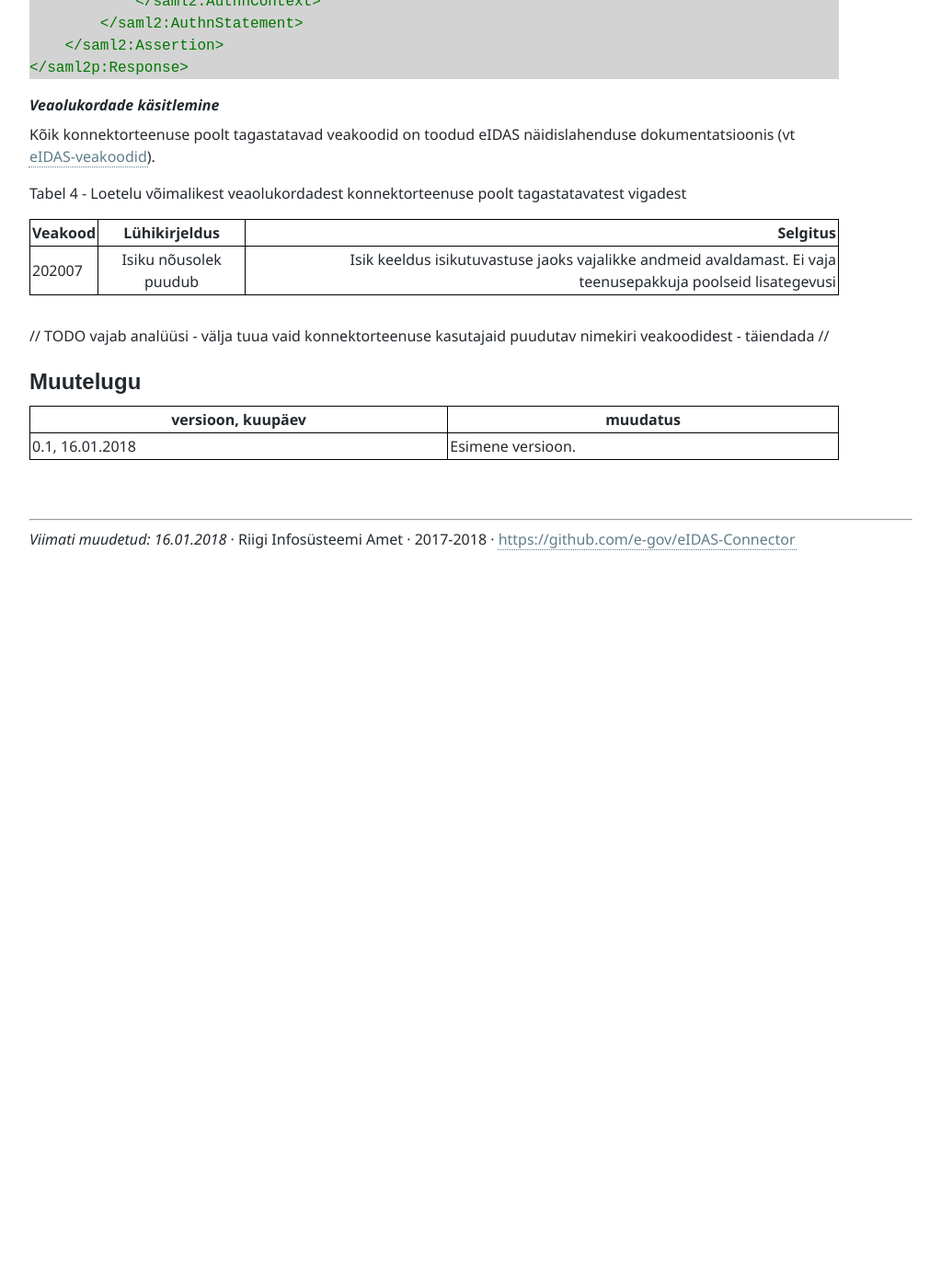
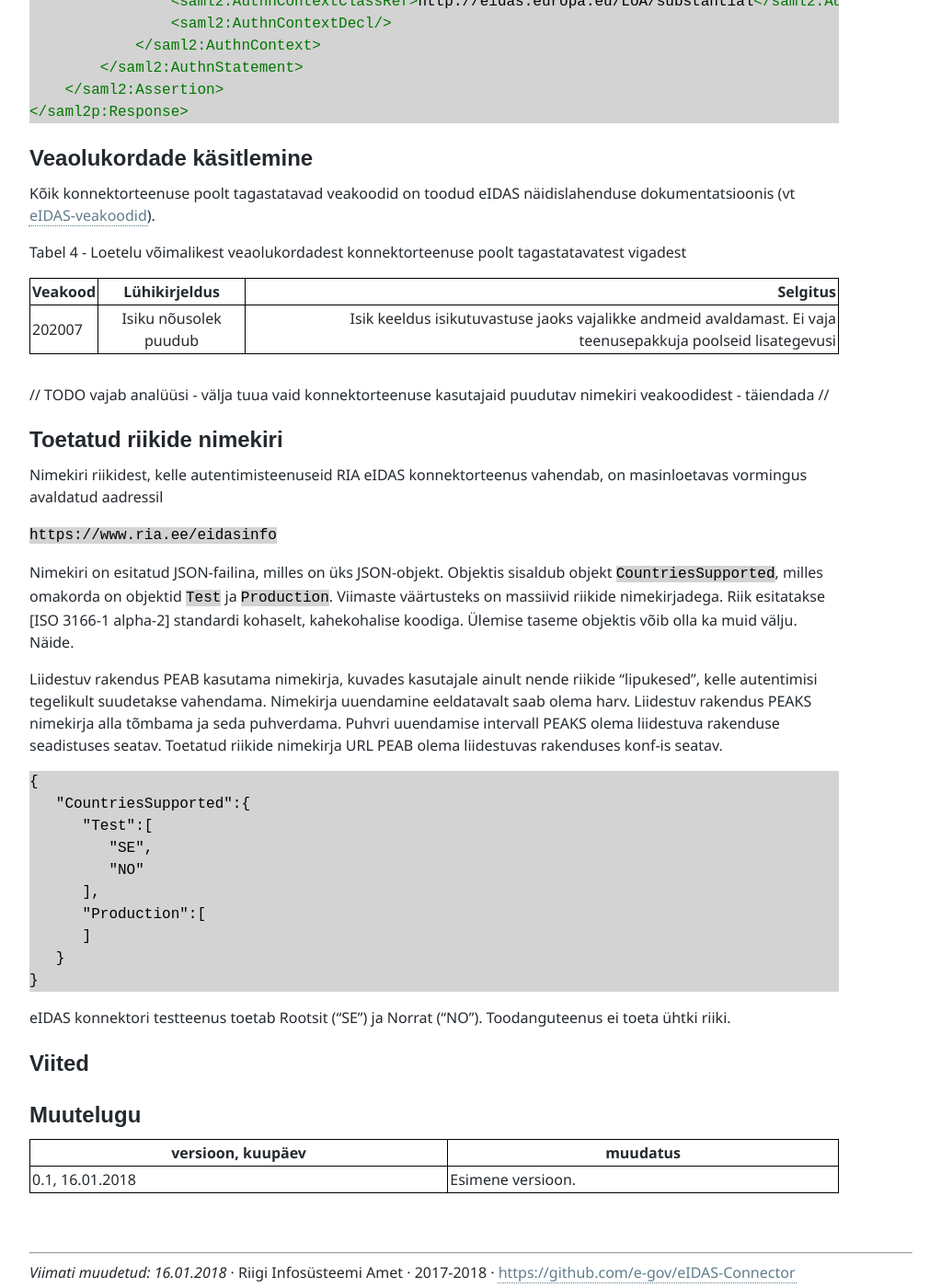
Before and after one commit to e-gov/eIDAS-Node, a Jekyll site: the page built from Spetsifikatsioon.md, in a window 1280 px wide and 1400 px high, scrolled down 12031 px. Shown: the whole window at 92% size, without its empty margins (0-1023 px from the left). Built offline with Jekyll 4.4.1, drawn with Linux system fonts in a browser that asks for light colours; before the commit the page ends 12661 px from its top, so only the background shows below that; some of the changed text lies outside the part shown.

Commit message:
Lisatud toetatud riikide nimekiri

````diff
--- a/Spetsifikatsioon.md
+++ b/Spetsifikatsioon.md
@@ -378,7 +378,7 @@ Näidis 4 - Dekodeeritud `SAMLResponse` parameetri sisu isikutuvastuse ebaõnnes
 </saml2p:Response>
 ```
 
-### Veaolukordade käsitlemine
+## Veaolukordade käsitlemine
 
 Kõik konnektorteenuse poolt tagastatavad veakoodid on toodud eIDAS näidislahenduse dokumentatsioonis (vt [eIDAS-veakoodid]).
 
@@ -389,6 +389,33 @@ Tabel 4 - Loetelu võimalikest veaolukordadest konnektorteenuse poolt tagastatav
 | 202007 | Isiku nõusolek puudub | Isik keeldus isikutuvastuse jaoks vajalikke andmeid avaldamast. Ei vaja teenusepakkuja poolseid lisategevusi |
 
 // TODO vajab analüüsi - välja tuua vaid konnektorteenuse kasutajaid puudutav nimekiri veakoodidest - täiendada //
+
+## Toetatud riikide nimekiri
+
+Nimekiri riikidest, kelle autentimisteenuseid RIA eIDAS konnektorteenus vahendab, on masinloetavas vormingus avaldatud aadressil
+
+`https://www.ria.ee/eidasinfo`
+
+Nimekiri on esitatud JSON-failina, milles on üks JSON-objekt. Objektis sisaldub objekt `CountriesSupported`, milles omakorda on objektid `Test` ja `Production`. Viimaste väärtusteks on massiivid riikide nimekirjadega. Riik esitatakse [ISO 3166-1 alpha-2] standardi kohaselt, kahekohalise koodiga. Ülemise taseme objektis võib olla ka muid välju. Näide.
+
+Liidestuv rakendus PEAB kasutama nimekirja, kuvades kasutajale ainult nende riikide "lipukesed", kelle autentimisi tegelikult suudetakse vahendama. Nimekirja uuendamine eeldatavalt saab olema harv. Liidestuv rakendus PEAKS nimekirja alla tõmbama ja seda puhverdama. Puhvri uuendamise intervall PEAKS olema liidestuva rakenduse seadistuses seatav. Toetatud riikide nimekirja URL PEAB olema liidestuvas rakenduses konf-is seatav.
+
+```
+{
+   "CountriesSupported":{
+      "Test":[
+         "SE",
+         "NO"
+      ],
+      "Production":[
+      ]
+   }
+}
+```
+
+eIDAS konnektori testteenus toetab Rootsit ("SE") ja Norrat ("NO"). Toodanguteenus ei toeta ühtki riiki.
+
+## Viited
 
 [eIDAS Regulatsioon]: http://eur-lex.europa.eu/legal-content/ET/TXT/HTML/?uri=CELEX:32014R0910&from=EN
 
````
